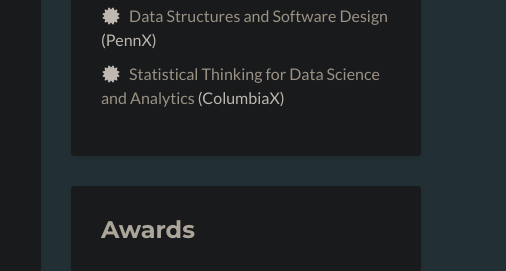
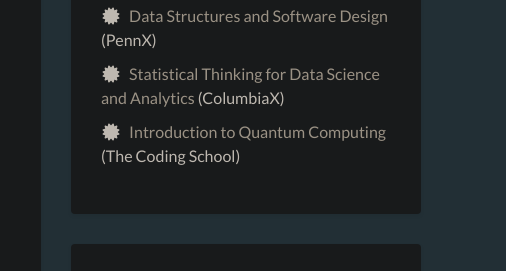
Before and after one commit to theFr1nge/yigitcolakoglu.com, a plain HTML site: page index.html in a window 1280 px wide. Shown: the part 1760-2031 px from the top of the page, 774-1280 px from the left. Drawn offline with nearby package versions, Linux system fonts and the light colour scheme; no server answers; some icons are missing.

Commit message:
Intro to QC cert added

```diff
--- a/index.html
+++ b/index.html
@@ -300,6 +300,7 @@
                                 <li><i class="fas fa-certificate"></i> <a href="https://courses.edx.org/certificates/7c99af73bf444a67a70eb1853e06092f" target="_blank">Introduction to Computer Science and Programming Using Python</a> (MITx)</li>
                                 <li><i class="fas fa-certificate"></i> <a href="https://courses.edx.org/certificates/25eaaab3a06440999b3af955b67b217e" target="_blank">Data Structures and Software Design</a> (PennX)</li>
                                 <li><i class="fas fa-certificate"></i> <a href="https://courses.edx.org/certificates/fc89b8f716314d37937bcc3f27ef3205" target="_blank">Statistical Thinking for Data Science and Analytics</a> (ColumbiaX)</li>
+                                <li><i class="fas fa-certificate"></i> <a href="https://qubitbyqubit.simplecert.net/api/recipients/2352946/pdf?type=stream" target="_blank">Introduction to Quantum Computing</a> (The Coding School)</li>
                             </ul>
                         </div><!--//content-->
                     </div><!--//section-inner-->
```
